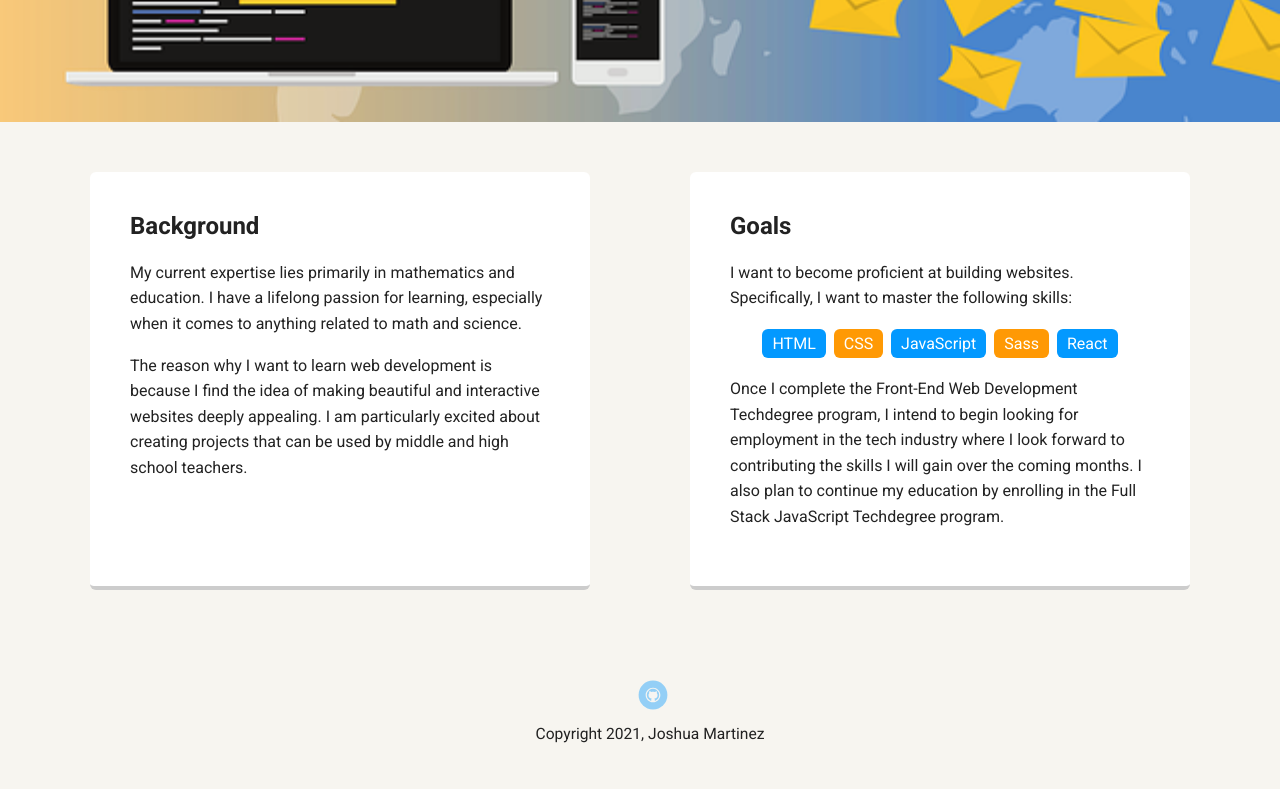
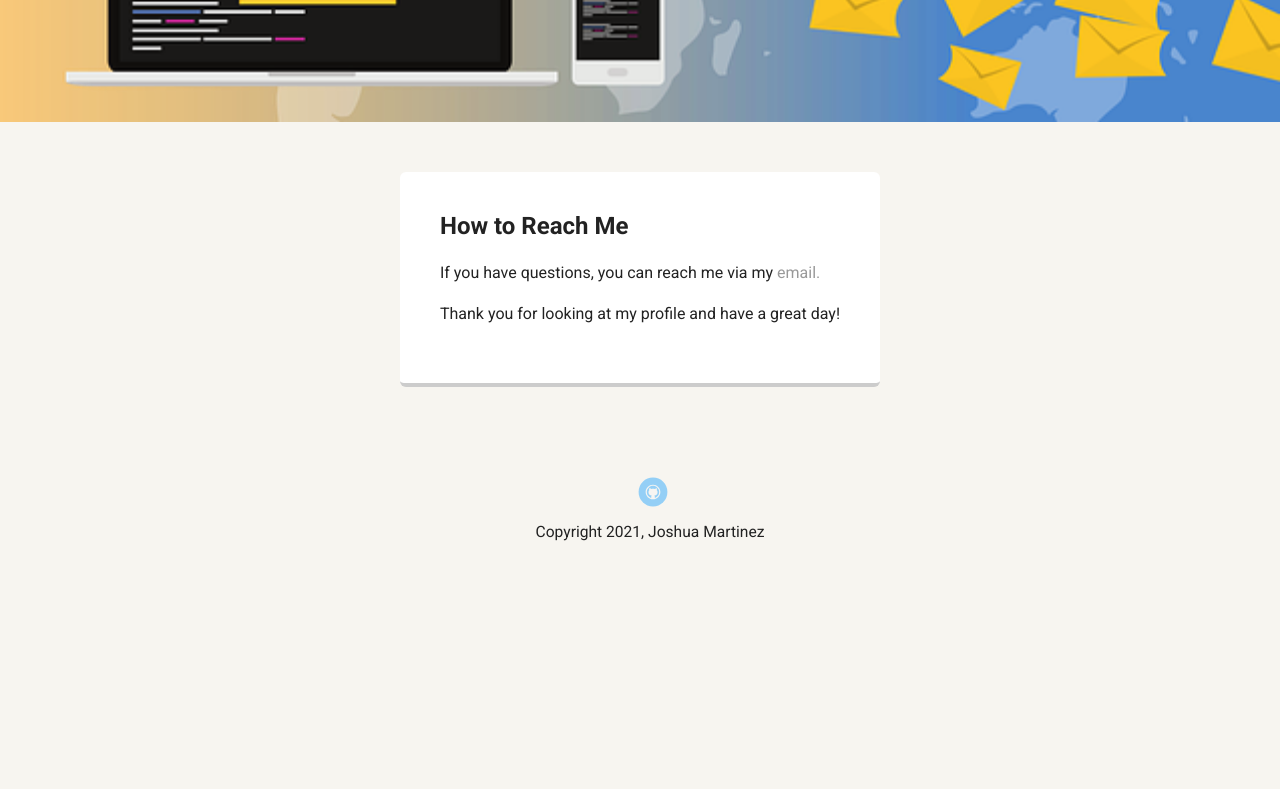
Before and after one commit to joshua-mtz/Techdegree_Project1, a plain HTML site: page contact.html in a window 1280 px wide. Shown: the part 348-1137 px from the top of the page. After the commit the page ends 984 px from the top, so only its background shows below. Drawn offline with Linux system fonts and the light colour scheme; a web font is replaced by a local one.

Commit message:
Finalized version.

```diff
--- a/contact.html
+++ b/contact.html
@@ -25,28 +25,15 @@
 
     <main class="flex">
       <section class="card">
-        <h2>Background</h2>
-        <p>My current expertise lies primarily in mathematics and education. I have a lifelong passion for learning, especially when it comes to anything related to math and science.<p>
-        <p>The reason why I want to learn web development is because I find the idea of making beautiful and interactive websites deeply appealing. I am particularly excited about creating projects that can be used by middle and high school teachers.</p>
-      </section>
-
-      <section class="card">
-        <h2>Goals</h2>
-        <p>I want to become proficient at building websites. Specifically, I want to master the following skills:</p>
-        <ul class="skills">
-          <li>HTML</li>
-          <li>CSS</li>
-          <li>JavaScript</li>
-          <li>Sass</li>
-          <li>React</li>
-        </ul>
-        <p>Once I complete the Front-End Web Development Techdegree program, I intend to begin looking for employment in the tech industry where I look forward to contributing the skills I will gain over the coming months. I also plan to continue my education by enrolling in the Full Stack JavaScript Techdegree program.</p>
+        <h2>How to Reach Me</h2>
+        <p>If you have questions, you can reach me via my <a href="mailto:joshuamtz2012@gmail.com">email.</a></p>
+        <p>Thank you for looking at my profile and have a great day!</p>
       </section>
     </main>
 
     <footer>
       <ul>
-        <li><a href="#" class="social github">Github</a></li>
+        <li><a href="https://github.com/joshua-mtz" target="_blank" class="social github">Github</a></li>
       </ul>
       <p class="copyright">Copyright 2021, Joshua Martinez</p>
     </footer>
--- a/styles.css
+++ b/styles.css
@@ -62,14 +62,15 @@ header .profile-image {
   width: 150px;
   height: 150px;
   border-radius: 50%;
-  border: 3px solid white;
+  border: 7px solid white;
   transition: all .5s;
 }
 header .profile-image:hover {
-  transform: scale(1.2) rotate(20deg);
+  transform: scale(1.2) rotate(325deg);
 }
 .header1 {
   text-align: center;
+  /*Image taken from https://www.texastribune.org/2020/04/17/laredo-strict-coronavirus-measures-coronavirus.*/
   background: url('images/laredo.jpg') no-repeat top center ;
   background-size: cover;
   overflow: hidden;
@@ -77,6 +78,7 @@ header .profile-image:hover {
 }
 .header2 {
   text-align: center;
+  /*Image taken from https://en.ccunesco.ca/blog/2020/3/the-international-day-of-mathematics-because-the-world-needs-math.*/
   background: url('images/math.png') no-repeat top center ;
   background-size: cover;
   overflow: hidden;
@@ -85,6 +87,7 @@ header .profile-image:hover {
 }
 .header3 {
   text-align: center;
+  /*Image taken from https://www.proofhub.com/articles/email-alternatives.*/
   background: url('images/contact.png') no-repeat top center ;
   background-size: cover;
   overflow: hidden;
```
Also changed, not shown: experience.html (+7 -1 lines), index.html (+1 -1 lines), images/classroom.jpg (added), images/math.png (added), images/math2.jpg (added), images/tamiu.jpg (added).
